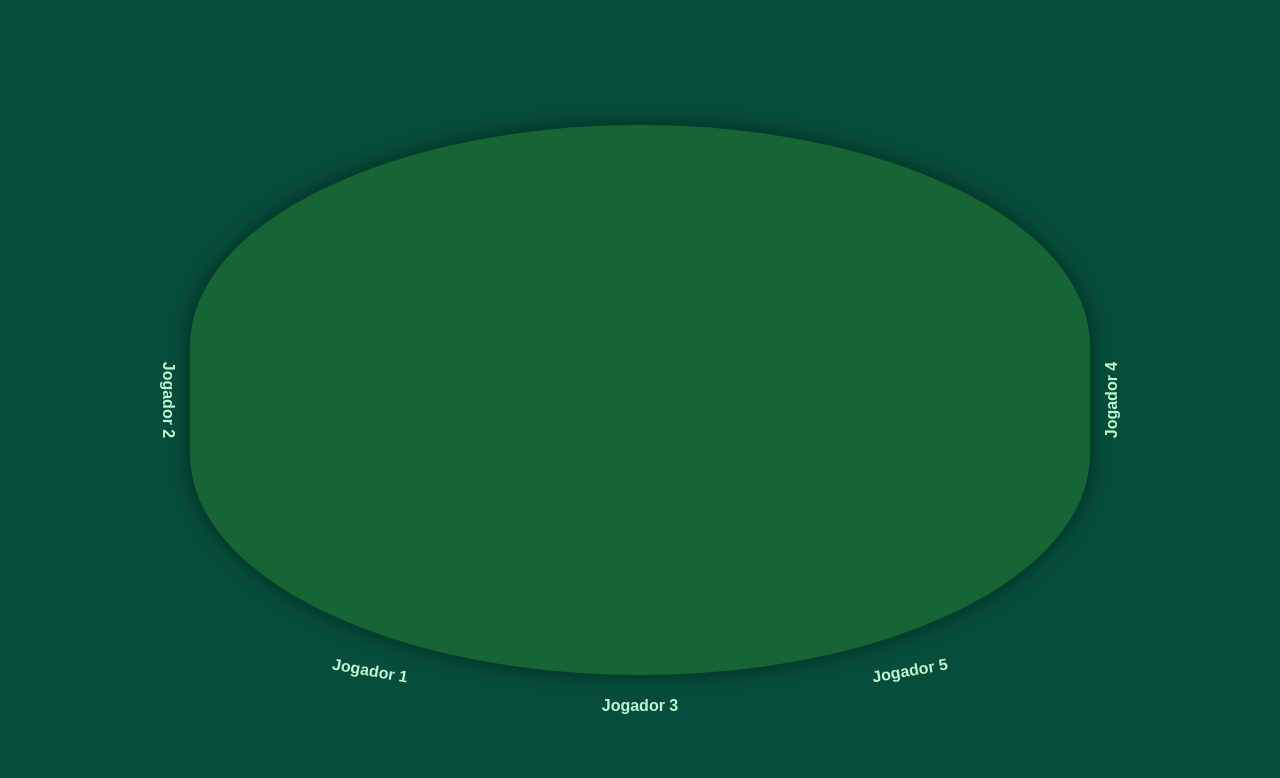
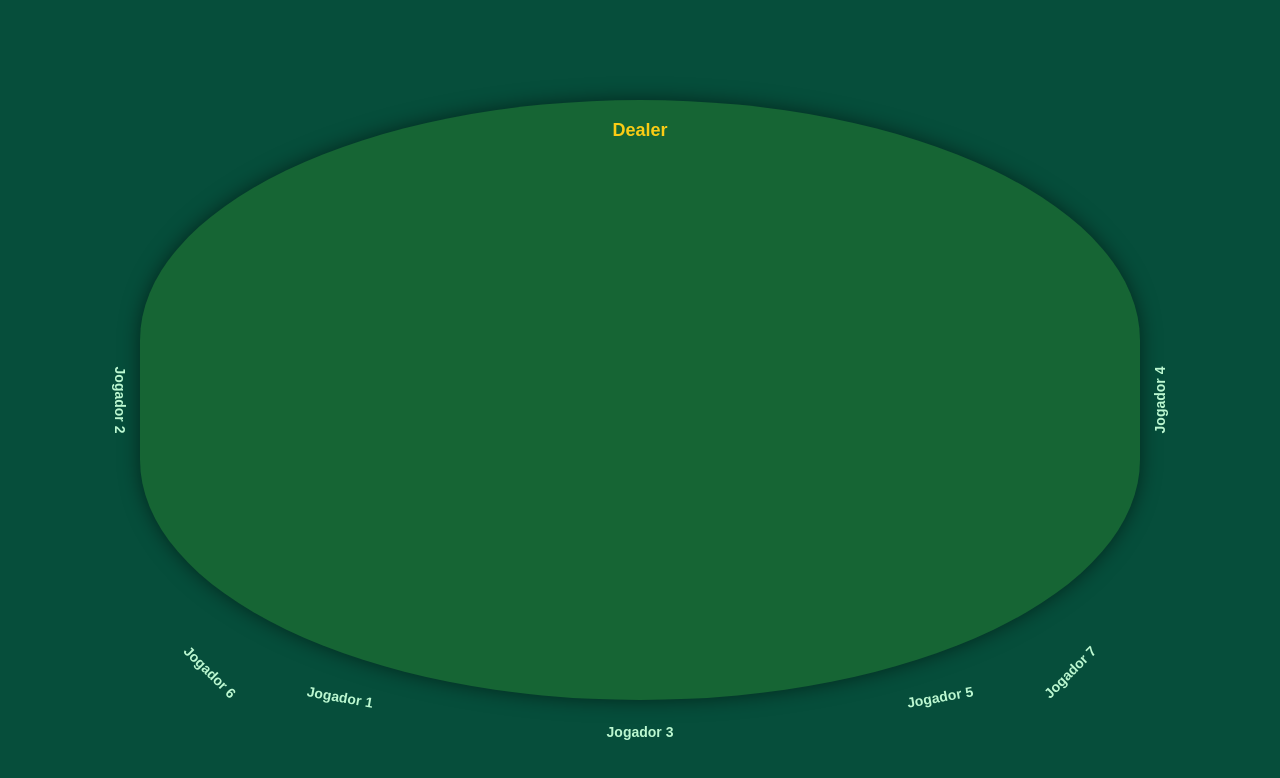
Before and after one commit to blinbingo/kombi, a Next.js app: page /blackjack in a window 1280 px wide. Shown: the top 778 px of the page. Built offline with nearby package versions, Linux system fonts and the light colour scheme.

Commit message:
Update index.js

```diff
--- a/pages/blackjack/index.js
+++ b/pages/blackjack/index.js
@@ -2,14 +2,20 @@
 import React from 'react';
 
 export default function Blackjack() {
-  const jogadores = ['Jogador 1', 'Jogador 2', 'Jogador 3', 'Jogador 4', 'Jogador 5'];
+  const jogadores = [
+    'Jogador 1', 'Jogador 2', 'Jogador 3', 'Jogador 4', 'Jogador 5',
+    'Jogador 6', 'Jogador 7'
+  ];
 
   const posicoes = [
-    { bottom: '-5px', left: '20%', transform: 'translateX(-50%) rotate(10deg)' },     // Jogador 1
-    { top: '50%', left: '-60px', transform: 'translateY(-50%) rotate(90deg)' },       // Jogador 2 (corrigido)
-    { bottom: '-40px', left: '50%', transform: 'translateX(-50%)' },                  // Jogador 3
-    { top: '50%', right: '-60px', transform: 'translateY(-50%) rotate(-90deg)' },     // Jogador 4 (corrigido)
-    { bottom: '-5px', left: '80%', transform: 'translateX(-50%) rotate(-10deg)' },    // Jogador 5
+    { bottom: '-5px', left: '20%', transform: 'translateX(-50%) rotate(10deg)' },    // Jogador 1
+    { top: '50%', left: '-60px', transform: 'translateY(-50%) rotate(90deg)' },      // Jogador 2
+    { bottom: '-40px', left: '50%', transform: 'translateX(-50%)' },                 // Jogador 3
+    { top: '50%', right: '-60px', transform: 'translateY(-50%) rotate(-90deg)' },    // Jogador 4
+    { bottom: '-5px', left: '80%', transform: 'translateX(-50%) rotate(-10deg)' },   // Jogador 5
+
+    { bottom: '20px', left: '7%', transform: 'translateX(-50%) rotate(45deg)' },     // Jogador 6 (entre 2 e 1)
+    { bottom: '20px', left: '93%', transform: 'translateX(-50%) rotate(-45deg)' },   // Jogador 7 (entre 5 e 4)
   ];
 
   return (
@@ -26,13 +32,29 @@ export default function Blackjack() {
       <div
         style={{
           position: 'relative',
-          width: '900px',
-          height: '550px',
+          width: '1000px',
+          height: '600px',
           backgroundColor: '#166534',
           borderRadius: '50% / 40%',
           boxShadow: '0 0 20px rgba(0,0,0,0.5)',
         }}
       >
+        {/* Dealer centralizado no topo */}
+        <div
+          style={{
+            position: 'absolute',
+            top: '20px',
+            left: '50%',
+            transform: 'translateX(-50%)',
+            textAlign: 'center',
+            color: '#facc15',
+            fontWeight: 'bold',
+            fontSize: '18px',
+          }}
+        >
+          Dealer
+        </div>
+
         {jogadores.map((nome, index) => (
           <div
             key={index}
@@ -42,7 +64,8 @@ export default function Blackjack() {
               color: '#bbf7d0',
               fontWeight: 'bold',
               textAlign: 'center',
-              fontSize: '16px',
+              fontSize: '14px',
+              width: '80px',
             }}
           >
             {nome}
```
